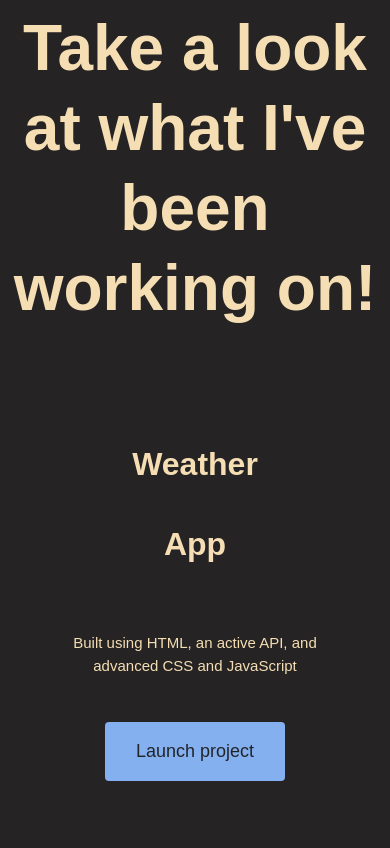
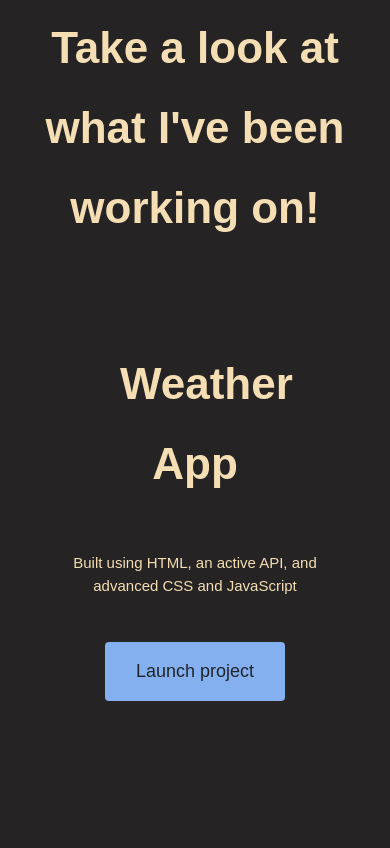
Before and after one commit to Snenhlanhl/Anny-profile-project, a plain HTML site: page work.html in a window 390 px wide. Shown: the top 848 px of the page. Drawn offline with nearby package versions, Linux system fonts and the light colour scheme.

Commit message:
updated CSS

```diff
--- a/style.css
+++ b/style.css
@@ -122,8 +122,13 @@ footer.email-link:hover {
     border-radius:10px;
     background:#f9f7fe;
 }
-@media(max-width:576px){
-    h1{
-        font-size:32px;
+@media(max-width:900px){
+    h2{
+        font-size:44px;
     }
 }
+@media(max-width:900px){
+    h1{
+        font-size:44px;
+    }
+}
```
Also changed, not shown: index.html (+2 -2 lines).
